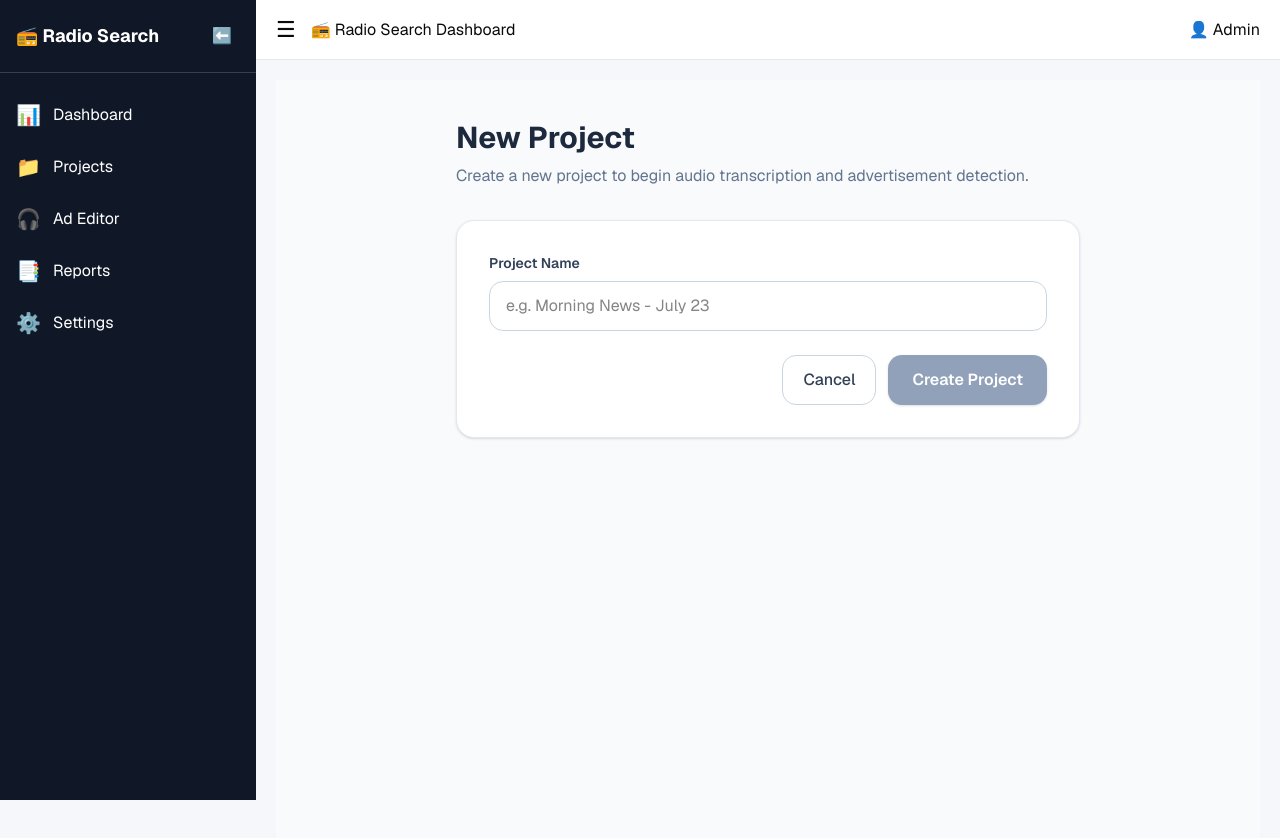
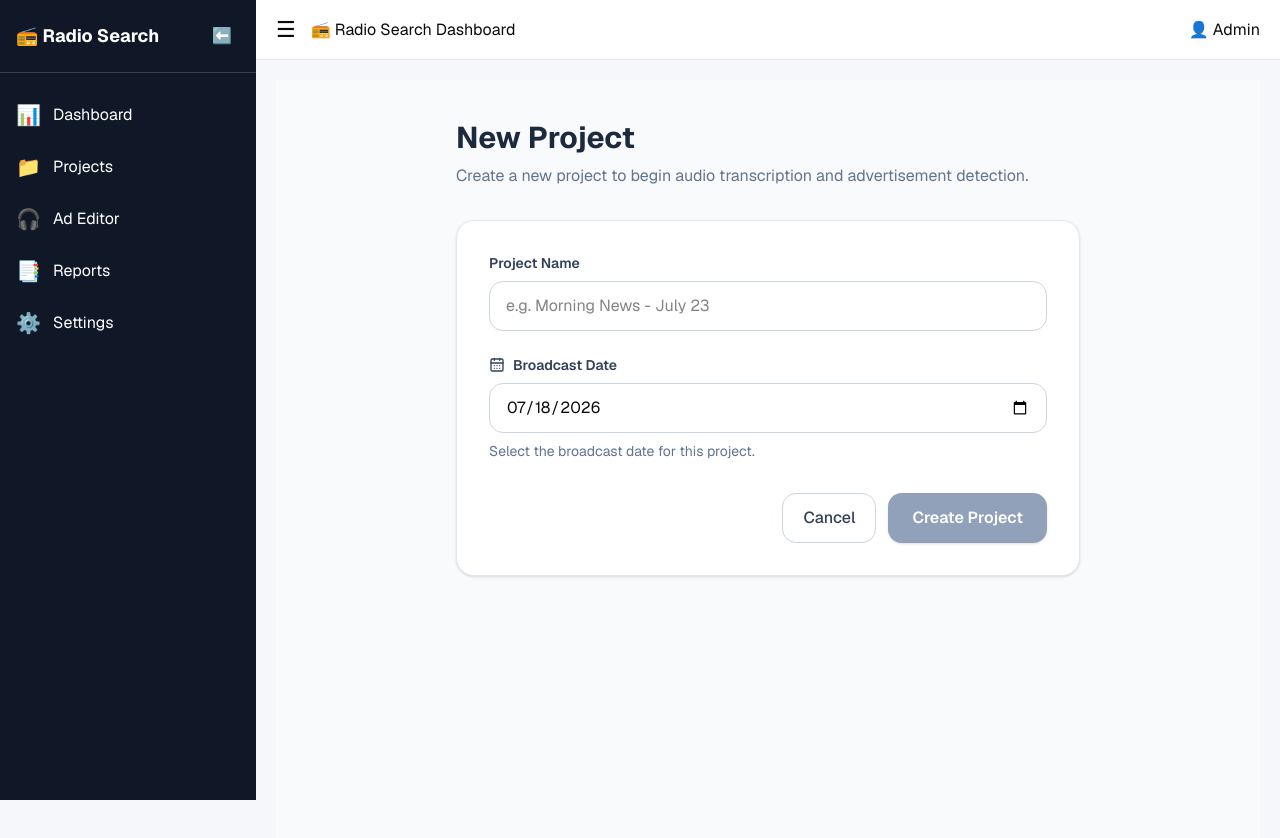
Before and after one commit to jayarcanonigo/audio-intelligence, a Next.js app: page /projects/new in a window 1280 px wide. Shown: the top 838 px of the page. Built offline with nearby package versions, Linux system fonts and the light colour scheme; no server answers.

Commit message:
feat: add broadcast date to projects and update project creation flow

```diff
--- a/app/projects/[id]/page.tsx
+++ b/app/projects/[id]/page.tsx
@@ -1,8 +1,6 @@
 "use client";
 
-import { useState } from "react";
 import { useParams, useSearchParams } from "next/navigation";
-import { Plus, Trash2 } from "lucide-react";
 import UploadPanel from "@/components/upload/UploadPanel";
 
 export default function ProjectPage() {
@@ -13,114 +11,43 @@ export default function ProjectPage() {
 const projectName =
   searchParams.get("name") || `Project #${projectId}`;
 
-  const [uploadPanels, setUploadPanels] = useState<number[]>([Date.now()]);
-
-  const addUploadPanel = () => {
-    setUploadPanels((prev) => [...prev, Date.now() + Math.random()]);
-  };
-
-  const removeUploadPanel = (id: number) => {
-    setUploadPanels((prev) => prev.filter((panelId) => panelId !== id));
-  };
-
   return (
     <div className="min-h-screen bg-slate-50">
-      <div className="mx-auto max-w-5xl p-6">
+      <div className="max-w-4xl mx-auto p-6">
 
-        {/* ================= HEADER ================= */}
-        <div className="mb-8 rounded-2xl bg-gradient-to-r from-blue-600 via-indigo-600 to-purple-600 p-8 text-white shadow-xl">
-
-          <p className="text-sm uppercase tracking-[0.25em] text-blue-100">
+        {/* Header */}
+        <div className="mb-8 rounded-2xl bg-gradient-to-r from-blue-600 to-indigo-600 p-8 text-white shadow-lg">
+          <p className="text-sm uppercase tracking-widest text-blue-100">
             Audio Intelligence
           </p>
 
-          <h1 className="mt-2 text-4xl font-bold">
+          <h1 className="mt-2 text-3xl font-bold">
             {projectName}
           </h1>
 
-          <div className="mt-4 flex flex-wrap items-center gap-3">
-
-            <span className="rounded-full bg-white/20 px-4 py-1.5 text-sm font-semibold backdrop-blur">
-              🎯 Final Round
-            </span>
-
-            <span className="rounded-full bg-green-500/20 px-4 py-1.5 text-sm font-medium text-green-100">
-              📡 AI Advertisement Detection
-            </span>
-
-            <span className="rounded-full bg-yellow-400/20 px-4 py-1.5 text-sm font-medium text-yellow-100">
-              🎧 Multi Upload Supported
-            </span>
-
+          <p className="mt-2 text-blue-100">
+            Upload an audio file to begin transcription and advertisement detection.
+          </p>
         </div>
 
-          <p className="mt-5 max-w-3xl text-blue-100">
-            Upload one or more audio files to begin transcription,
-            advertisement detection, and brand identification.
-            Each upload is processed independently and can be monitored
-            separately.
-          </p>
-
-        </div>
-
-        {/* ================= UPLOAD PANELS ================= */}
-        <div className="space-y-6">
-
-          {uploadPanels.map((panelId, index) => (
-            <div
-              key={panelId}
-              className="overflow-hidden rounded-2xl border border-slate-200 bg-white shadow-sm"
-            >
-
-              {/* Card Header */}
-              <div className="flex items-center justify-between border-b bg-slate-50 px-6 py-4">
-
-                <div>
+        {/* Upload Card */}
+        <div className="rounded-2xl border border-slate-200 bg-white shadow-sm">
+          <div className="border-b border-slate-200 px-6 py-4">
             <h2 className="text-lg font-semibold text-slate-800">
-                    📤 Upload #{index + 1}
+              📤 Upload Audio
             </h2>
 
             <p className="mt-1 text-sm text-slate-500">
-                    Select an audio file to start processing.
+              Choose an audio file from your computer to start processing.
             </p>
           </div>
 
-                {uploadPanels.length > 1 && (
-                  <button
-                    onClick={() => removeUploadPanel(panelId)}
-                    className="flex items-center gap-2 rounded-lg bg-red-50 px-3 py-2 text-sm font-medium text-red-600 transition hover:bg-red-100"
-                  >
-                    <Trash2 size={16} />
-                    Remove
-                  </button>
-                )}
-
-              </div>
-
-              {/* Upload Component */}
           <div className="p-6">
             <UploadPanel
               projectId={projectId}
               onComplete={() => {}}
             />
           </div>
-
-            </div>
-          ))}
-
-          {/* ================= ADD UPLOAD BUTTON ================= */}
-          <div className="flex justify-center pt-2 pb-8">
-
-            <button
-              onClick={addUploadPanel}
-              className="flex items-center gap-2 rounded-xl bg-blue-600 px-6 py-3 font-semibold text-white shadow-lg transition hover:bg-blue-700 hover:shadow-xl"
-            >
-              <Plus size={18} />
-              Add Another Upload
-            </button>
-
-          </div>
-
         </div>
 
       </div>
--- a/app/projects/new/page.tsx
+++ b/app/projects/new/page.tsx
@@ -2,40 +2,70 @@
 
 import { useState } from "react";
 import { useRouter } from "next/navigation";
+import { CalendarDays } from "lucide-react";
 import { createProject } from "@/services/api";
 
 export default function NewProjectPage() {
   const router = useRouter();
 
   const [name, setName] = useState("");
+
+  const [projectDate, setProjectDate] = useState(
+    new Date().toISOString().split("T")[0]
+  );
+
   const [loading, setLoading] = useState(false);
 
+
   async function handleCreate() {
+
     if (!name.trim()) {
       alert("Please enter a project name.");
       return;
     }
 
+
     try {
+
       setLoading(true);
 
-      const project = await createProject(name);
 
-      router.push(`/projects/${project.id}?name=${encodeURIComponent(project.name)}`);
+      const project = await createProject({
+        name,
+        broadcast_date: projectDate,
+      });
+
+
+      router.push(
+        `/projects/${project.id}?name=${encodeURIComponent(project.name)}`
+      );
+
+
     } catch (error) {
+
       console.error(error);
       alert("Failed to create project.");
+
     } finally {
+
       setLoading(false);
+
     }
+
   }
+
+
 
   return (
     <div className="min-h-screen bg-slate-50 py-10">
+
       <div className="mx-auto max-w-2xl px-6">
 
+
         {/* Header */}
+
         <div className="mb-8">
+
           <h1 className="text-3xl font-bold text-slate-800">
             New Project
           </h1>
@@ -43,52 +73,197 @@ export default function NewProjectPage() {
           <p className="mt-2 text-slate-500">
             Create a new project to begin audio transcription and advertisement detection.
           </p>
+
         </div>
 
+
+
         {/* Card */}
-        <div className="rounded-2xl border border-slate-200 bg-white p-8 shadow-sm">
+
+        <div className="
+          rounded-2xl
+          border
+          border-slate-200
+          bg-white
+          p-8
+          shadow-sm
+        ">
+
+
+
+          {/* Project Name */}
 
           <div className="mb-6">
+
             <label
               htmlFor="projectName"
-              className="mb-2 block text-sm font-semibold text-slate-700"
+              className="
+                mb-2
+                block
+                text-sm
+                font-semibold
+                text-slate-700
+              "
             >
               Project Name
             </label>
+
 
             <input
               id="projectName"
               type="text"
               placeholder="e.g. Morning News - July 23"
               value={name}
-              onChange={(e) => setName(e.target.value)}
-              className="w-full rounded-xl border border-slate-300 px-4 py-3 text-base outline-none transition focus:border-blue-500 focus:ring-2 focus:ring-blue-100"
-              onKeyDown={(e) => {
-                if (e.key === "Enter") {
+              onChange={(e)=>setName(e.target.value)}
+              className="
+                w-full
+                rounded-xl
+                border
+                border-slate-300
+                px-4
+                py-3
+                text-base
+                outline-none
+                transition
+                focus:border-blue-500
+                focus:ring-2
+                focus:ring-blue-100
+              "
+              onKeyDown={(e)=>{
+                if(e.key==="Enter"){
                   handleCreate();
                 }
               }}
             />
+
           </div>
 
-          <div className="flex justify-end gap-3">
+
+
+          {/* Project Date */}
+
+          <div className="mb-8">
+
+            <label
+              htmlFor="projectDate"
+              className="
+                mb-2
+                flex
+                items-center
+                gap-2
+                text-sm
+                font-semibold
+                text-slate-700
+              "
+            >
+
+              <CalendarDays size={16}/>
+
+              Broadcast Date
+
+            </label>
+
+
+            <input
+              id="projectDate"
+              type="date"
+              value={projectDate}
+              onChange={(e)=>
+                setProjectDate(e.target.value)
+              }
+              className="
+                w-full
+                rounded-xl
+                border
+                border-slate-300
+                px-4
+                py-3
+                text-base
+                outline-none
+                transition
+                focus:border-blue-500
+                focus:ring-2
+                focus:ring-blue-100
+              "
+            />
+
+
+            <p className="
+              mt-2
+              text-sm
+              text-slate-500
+            ">
+              Select the broadcast date for this project.
+            </p>
+
+          </div>
+
+
+
+
+          {/* Buttons */}
+
+          <div className="
+            flex
+            justify-end
+            gap-3
+          ">
+
+
             <button
-              onClick={() => router.back()}
-              className="rounded-xl border border-slate-300 px-5 py-3 font-medium text-slate-700 transition hover:bg-slate-100"
+              onClick={()=>router.back()}
+              className="
+                rounded-xl
+                border
+                border-slate-300
+                px-5
+                py-3
+                font-medium
+                text-slate-700
+                transition
+                hover:bg-slate-100
+              "
             >
               Cancel
             </button>
 
+
+
             <button
               onClick={handleCreate}
               disabled={loading || !name.trim()}
-              className="rounded-xl bg-blue-600 px-6 py-3 font-semibold text-white shadow transition hover:bg-blue-700 disabled:cursor-not-allowed disabled:bg-slate-400"
+              className="
+                rounded-xl
+                bg-blue-600
+                px-6
+                py-3
+                font-semibold
+                text-white
+                shadow
+                transition
+                hover:bg-blue-700
+                disabled:cursor-not-allowed
+                disabled:bg-slate-400
+              "
             >
-              {loading ? "Creating..." : "Create Project"}
+
+              {
+                loading
+                  ? "Creating..."
+                  : "Create Project"
+              }
+
             </button>
+
+
           </div>
+
+
         </div>
+
+
       </div>
+
     </div>
   );
 }
--- a/services/api.ts
+++ b/services/api.ts
@@ -16,13 +16,23 @@ export async function getProject(projectId: number) {
   return res.json();
 }
 
-export async function createProject(name: string) {
+export async function createProject(data: {
+  name: string;
+  broadcast_date: string;
+}) {
+  console.log("Creating project with data:", data);
   const res = await fetch(`${API_URL}/projects`, {
     method: "POST",
-    headers: { "Content-Type": "application/json" },
-    body: JSON.stringify({ name }),
+    headers: {
+      "Content-Type": "application/json",
+    },
+    body: JSON.stringify(data),
   });
-  if (!res.ok) throw new Error("Failed to create project");
+
+  if (!res.ok) {
+    throw new Error("Failed to create project");
+  }
+
   return res.json();
 }
 
```
Also changed, not shown: components/upload/UploadPanel.tsx (+35 -47 lines). Lines whose indentation alone changed are shown as unchanged.
